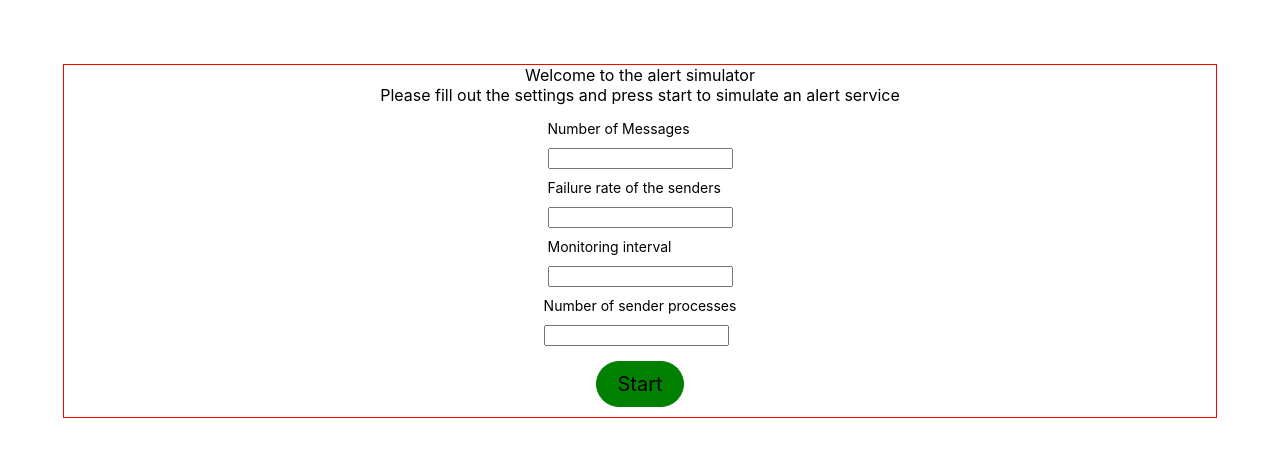
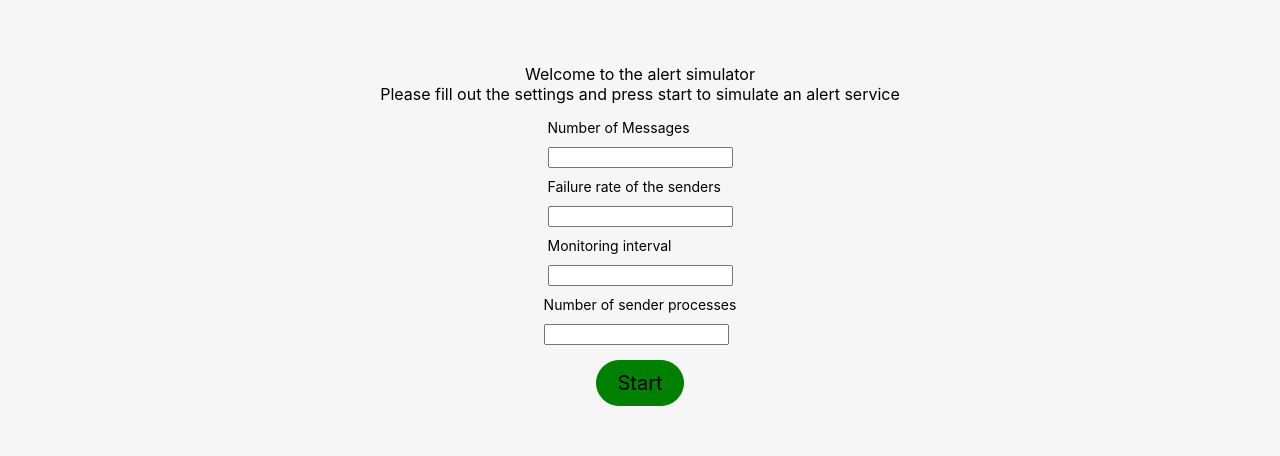
Before and after one commit to markgsimon/analogProject, a React (Create React App) app in the folder client/: page / in a window 1280 px wide. Shown: the top 456 px of the page. Built offline with nearby package versions, Linux system fonts and the light colour scheme.

Commit message:
added todos for frontend, added background color, removed red border

```diff
--- a/client/src/components/GeneralStyles/styles.js
+++ b/client/src/components/GeneralStyles/styles.js
@@ -4,10 +4,10 @@ export const Page = styled.div`
     display: flex;
     flex-direction: column;
     align-items: center;
-    justify-content: center;
+    /* justify-content: center; */
     width: 100%;
-    height: 100%;
-    background: #FFFFFF;
+    min-height: 100vh;
+    background: #F6F6F6;
 `;
 
 
@@ -17,7 +17,7 @@ export const Content = styled.div`
     display: flex;
     align-items: center;
     justify-content: center;
-    border: 1px solid red;
+    /* border: 1px solid red; */
 
 `;
 
```
